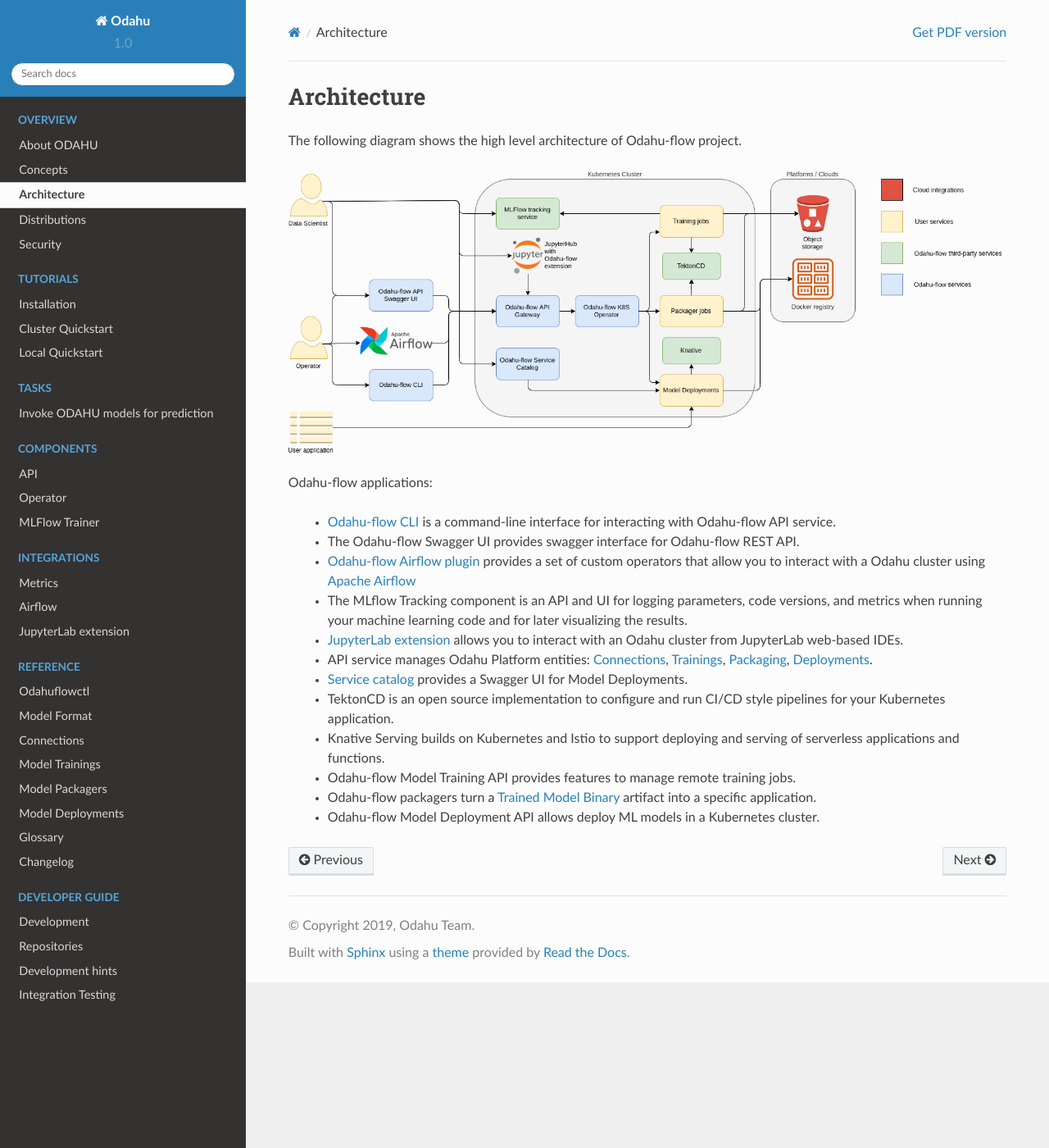
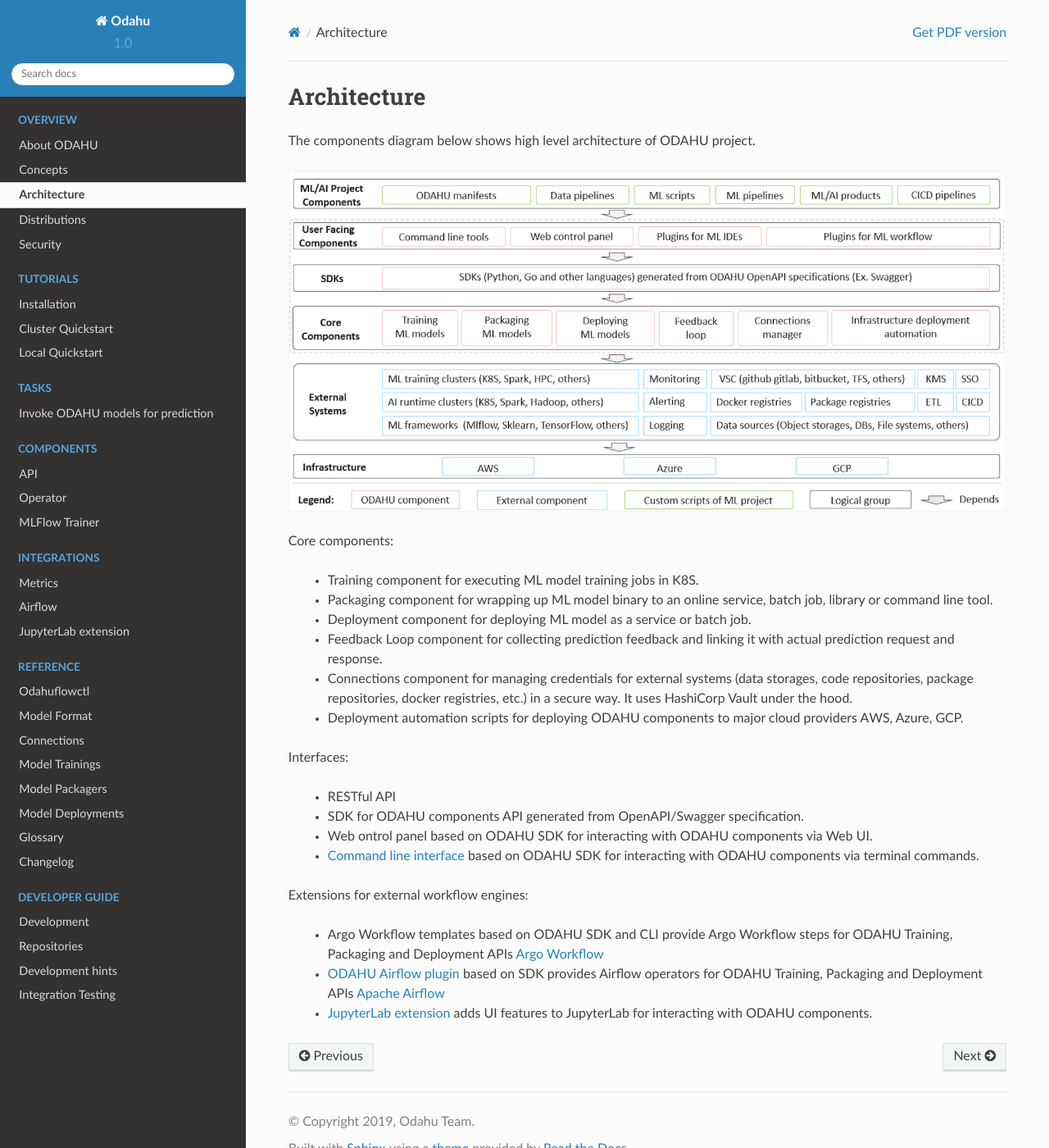
Before and after one commit to odahu/odahu-docs, a Sphinx documentation site: the page built from source/architecture.rst, in a window 1280 px wide and 1400 px high. Shown: the whole window at 82% size. Built offline with Sphinx 7.4.7 and the Read the Docs theme 2.0.0, drawn with Linux system fonts in a browser that asks for light colours; formulas are drawn with MathJax 3.

Commit message:
odahu-docs#52 - pages about and architecture updates

```diff
--- a/source/about.rst
+++ b/source/about.rst
@@ -2,11 +2,11 @@
 About ODAHU
 ===========
 
-The Open Data Analytics Hub (ODAHU) is an open source project that provides the building blocks for enterprise grade MLOps platform.
+The Open Data AI Hub (ODAHU) is an open source project that provides the building blocks for enterprise grade MLOps platforms.
 
 **Multi ML Frameworks**
   - Supporting major ML frameworks: Scikit-learn, Keras, Tensorflow, PyTorch, H2O (and more)
-  - Extends MLflow platform with enterprise level features
+  - Extends MLflow services with enterprise level features
 **Multi Clouds**
   - Kubernetes native system of services
   - Deployment automation to Kubernetes cluster with Helm charts
--- a/source/architecture.rst
+++ b/source/architecture.rst
@@ -2,21 +2,28 @@
 Architecture
 ============================
 
-The following diagram shows the high level architecture of Odahu-flow project.
+The components diagram below shows high level architecture of ODAHU project.
 
-.. image:: img/architecture.png
+.. image:: img/odahu_high_level.png
 
-Odahu-flow applications:
+Core components:
 
-    * :ref:`Odahu-flow CLI <ref_odahuflowctl:Odahuflowctl>` is a command-line interface for interacting with Odahu-flow API service.
-    * The Odahu-flow Swagger UI provides swagger interface for Odahu-flow REST API.
-    * :ref:`Odahu-flow Airflow plugin <int_airflow:Airflow>` provides a set of custom operators that allow you to interact with a Odahu cluster using `Apache Airflow <https://airflow.apache.org/>`_
-    * The MLflow Tracking component is an API and UI for logging parameters, code versions, and metrics when running your machine learning code and for later visualizing the results.
-    * :ref:`JupyterLab extension <int_jupyterlab_extension:Jupyterlab extension>` allows you to interact with an Odahu cluster from JupyterLab web-based IDEs.
-    * API service manages Odahu Platform entities: :ref:`Connections <ref_connections:Connections>`, :ref:`Trainings <ref_trainings:Model Trainings>`, :ref:`Packaging <ref_packagers:Model Packagers>`, :ref:`Deployments <ref_deployments:Model Deployments>`.
-    * :ref:`Service catalog <ref_deployments:Service Catalog>` provides a Swagger UI for Model Deployments.
-    * TektonCD is an open source implementation to configure and run CI/CD style pipelines for your Kubernetes application.
-    * Knative Serving builds on Kubernetes and Istio to support deploying and serving of serverless applications and functions.
-    * Odahu-flow Model Training API provides features to manage remote training jobs.
-    * Odahu-flow packagers turn a :term:`Trained Model Binary` artifact into a specific application.
-    * Odahu-flow Model Deployment API allows deploy ML models in a Kubernetes cluster.
+    * Training component for executing ML model training jobs in K8S.
+    * Packaging component for wrapping up ML model binary to an online service, batch job, library or command line tool.
+    * Deployment component for deploying ML model as a service or batch job.
+    * Feedback Loop component for collecting prediction feedback and linking it with actual prediction request and response.
+    * Connections component for managing credentials for external systems (data storages, code repositories, package repositories, docker registries, etc.) in a secure way. It uses HashiCorp Vault under the hood.
+    * Deployment automation scripts for deploying ODAHU components to major cloud providers AWS, Azure, GCP.
+
+Interfaces:
+
+    * RESTful API
+    * SDK for ODAHU components API generated from OpenAPI/Swagger specification.
+    * Web ontrol panel based on ODAHU SDK for interacting with ODAHU components via Web UI.
+    * :ref:`Command line interface <ref_odahuflowctl:Odahuflowctl>` based on ODAHU SDK for interacting with ODAHU components via terminal commands.
+
+Extensions for external workflow engines:
+
+    * Argo Workflow templates based on ODAHU SDK and CLI provide Argo Workflow steps for ODAHU Training, Packaging and Deployment APIs `Argo Workflow <https://argoproj.github.io/argo-workflows/>`_
+    * :ref:`ODAHU Airflow plugin <int_airflow:Airflow>` based on SDK provides Airflow operators for ODAHU Training, Packaging and Deployment APIs `Apache Airflow <https://airflow.apache.org/>`_
+    * :ref:`JupyterLab extension <int_jupyterlab_extension:Jupyterlab extension>` adds UI features to JupyterLab for interacting with ODAHU components.
```
Also changed, not shown: source/img/odahu_high_level.png.
